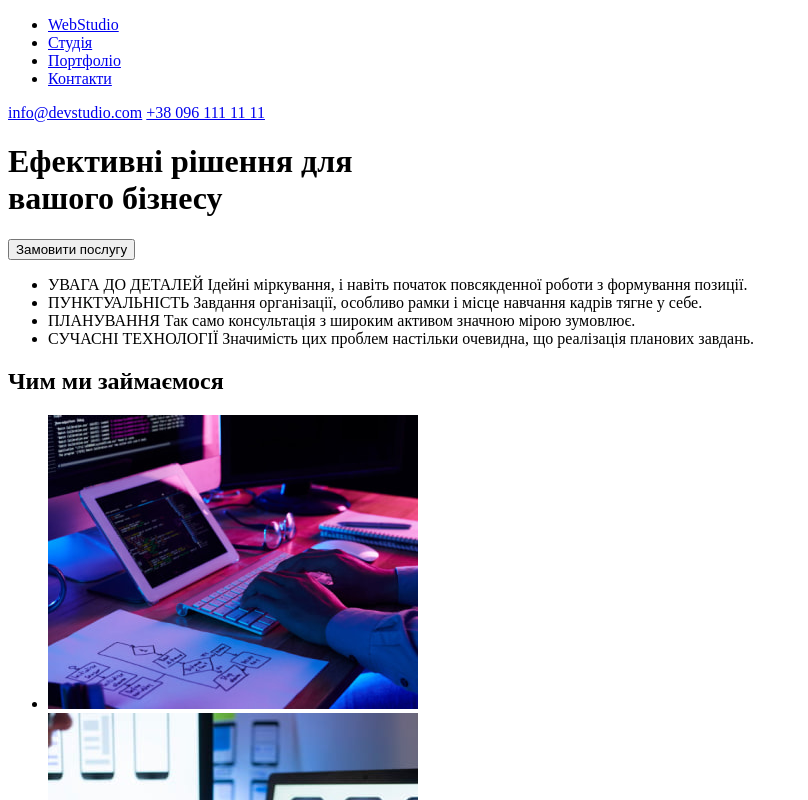
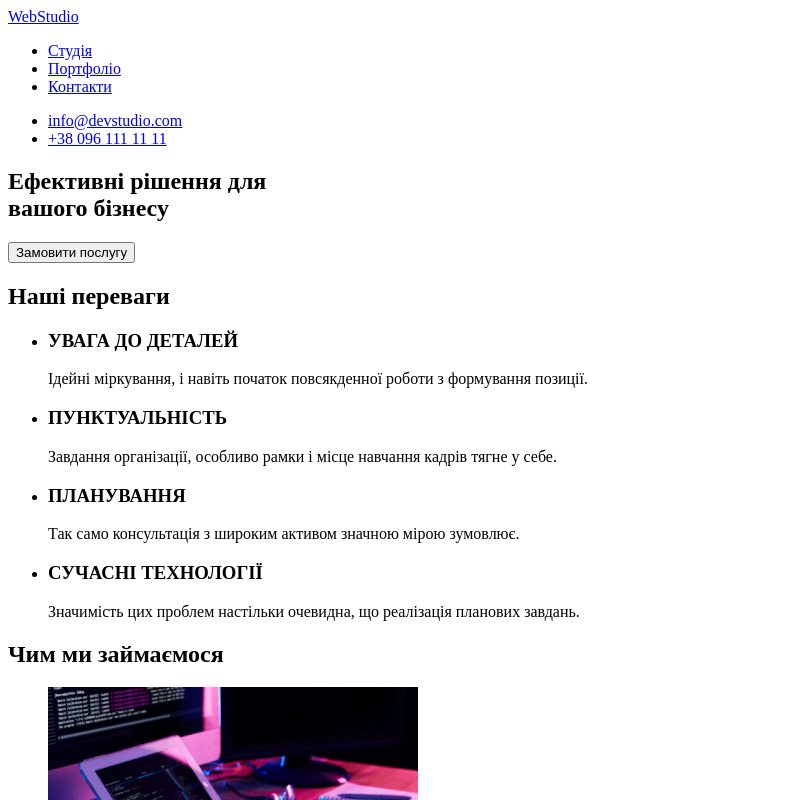
Before and after one commit to Zaslavskyi/goit-markup-hw-01, a plain HTML site: page index.html in a window 1280 px wide. Shown: the top 800 px of the page, without its empty margins (0-808 px from the left). Drawn offline with Linux system fonts and the light colour scheme.

Commit message:
final v 0.0.9.1

```diff
--- a/index.html
+++ b/index.html
@@ -9,26 +9,30 @@
 <body>
     <header>
         <nav>
+            <a href="/" title="Головна" target="_blank">WebStudio</a>
             <ul>
-                <li><a href="/" title="Головна" target="_blank">WebStudio</a></li>
-                <li><a href="#" title="Студія" target="_blank">Студія</a></li>
-                <li><a href="#" title="Портфоліо" target="_blank">Портфоліо</a></li>
-                <li><a href="#" title="Контакти" target="_blank">Контакти</a></li>
+                <li><a href="#" title="Студія">Студія</a></li>
+                <li><a href="#" title="Портфоліо">Портфоліо</a></li>
+                <li><a href="#" title="Контакти">Контакти</a></li>
             </ul>
         </nav>
-        <a href="mailto:info@devstudio.com" title="Надіслати листа" target="_blank">info@devstudio.com</a>
-        <a href="tel:+380961111111" title="Зателефонувати">+38 096 111 11 11</a>
-
+            <ul>
+        <li><a href="mailto:info@devstudio.com" title="Надіслати листа">info@devstudio.com</a></li>
+        <li><a href="tel:+380961111111" title="Зателефонувати">+38 096 111 11 11</a></li>
+            </ul>
     </header>
     <main>
+        <section>
         <h1>Ефективні рішення для <br> вашого бізнесу</h1>
         <button type="button" title="Замовити послугу">Замовити послугу</button>
+        </section>
         <section>
+            <h2>Наші переваги</h2>
             <ul>
-              <li>УВАГА ДО ДЕТАЛЕЙ Ідейні міркування, і навіть початок повсякденної роботи з формування позиції.</li>
-              <li>ПУНКТУАЛЬНІСТЬ Завдання організації, особливо рамки і місце навчання кадрів тягне у себе.</li>
-              <li>ПЛАНУВАННЯ Так само консультація з широким активом значною мірою зумовлює.</li>
-              <li>СУЧАСНІ ТЕХНОЛОГІЇ Значимість цих проблем настільки очевидна, що реалізація планових завдань.</li>
+              <li> <h3>УВАГА ДО ДЕТАЛЕЙ</h3> <p> Ідейні міркування, і навіть початок повсякденної роботи з формування позиції.</p></li>
+              <li> <h3>ПУНКТУАЛЬНІСТЬ</h3> <p> Завдання організації, особливо рамки і місце навчання кадрів тягне у себе.</p></li>
+              <li> <h3>ПЛАНУВАННЯ</h3> <p> Так само консультація з широким активом значною мірою зумовлює.</p></li>
+              <li> <h3>СУЧАСНІ ТЕХНОЛОГІЇ</h3> <p> Значимість цих проблем настільки очевидна, що реалізація планових завдань.</p></li>
             </ul>
         </section>
         <section>
@@ -48,29 +52,29 @@
             <ul>
                 <li>
                     <img src="./images/img3.jpg" alt="Ігор Дем'яненко" width="270">
-                    <h2>Ігор Дем'яненко</h2>
-                    <p>Product Designer</p>
+                    <h3>Ігор Дем'яненко</h3>
+                    <p lang="en">Product Designer</p>
                 </li>
                 <li>
                     <img src="./images/img4.jpg" alt="Ольга Рєпіна" width="270">
                     <h2>
                         Ольга Рєпіна
                     </h2>
-                    <p>
+                    <p lang="en">
                         Frontend Developer
                     </p>
                 </li>
                 <li>
                     <img src="./images/img5.jpg" alt="Микола Тарасов" width="270">
-                    <h2>Микола Тарасов</h2>
-                    <p>
+                    <h3>Микола Тарасов</h3>
+                    <p lang="en">
                         Marketing
                     </p>
                 </li>
                 <li>
                     <img src="./images/img1.jpg" alt="Михайло Єрмаков" width="270">
-                    <h2>Михайло Єрмаков</h2>
-                    <p>
+                    <h3>Михайло Єрмаков</h3>
+                    <p lang="en">
                         UI Designer
                     </p>
                 </li>
@@ -78,10 +82,10 @@
         </section>
     </main>
     <footer>
+        <a href="/" title="Головна"> WebStudio </a>
         <ul>
-            <li><a href="/" title="Головна" target="_blank"> WebStudio </a></li>
             <li> <address> м. Київ, пр-т Лесі Українки, 26</address></li>
-            <li><a href="mailto:info@devstudio.com" title="Надіслати листа" target="_blank">info@devstudio.com</a></li>
+            <li><a href="mailto:info@devstudio.com" title="Надіслати листа">info@devstudio.com</a></li>
             <li><a href="tel:+380961111111" title="Зателефонувати">+38 096 111 11 11</a></li>
         </ul>
 
```
Also changed, not shown: 1 other file.
